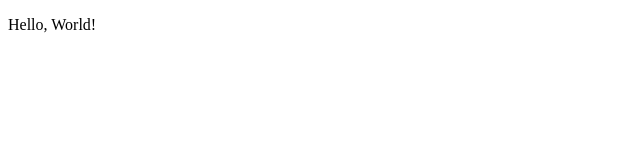
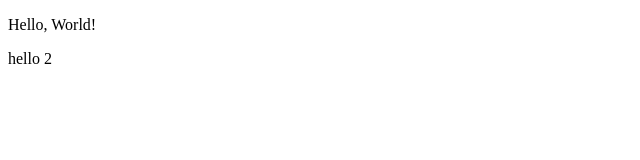
Before and after one commit to yichen-bear/database_try, a plain HTML site: page index.html in a window 1280 px wide. Shown: the full height of the page, 0-640 px from the left. Drawn offline with Linux system fonts and the light colour scheme.

Commit message:
add hello 2

```diff
--- a/index.html
+++ b/index.html
@@ -5,6 +5,7 @@
     <meta name="viewport" content="width=device-width, initial-scale=1.0">
     <title>Document</title>
     <p>Hello, World!</p>
+    <p>hello 2</p>
 </head>
 <body>
 
```
